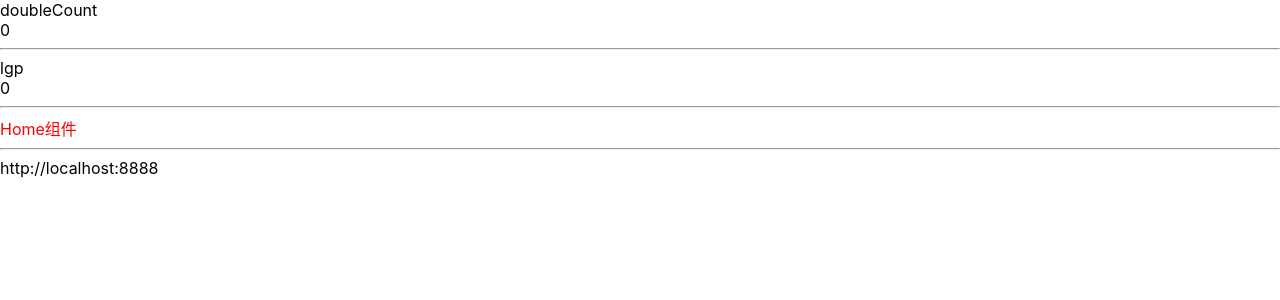
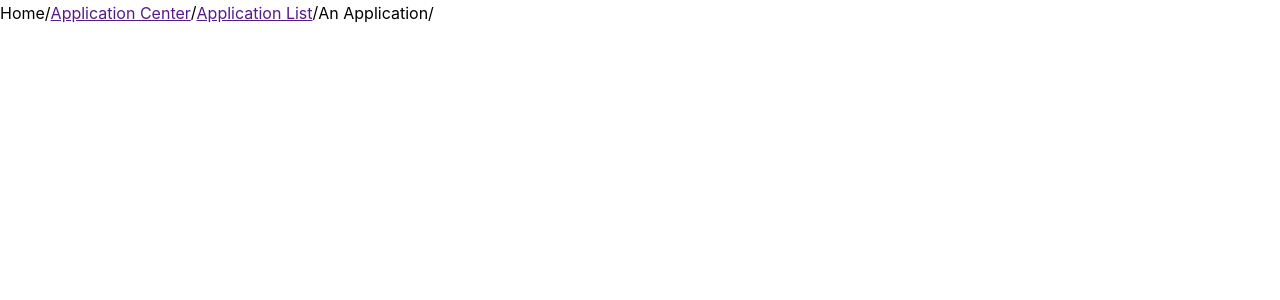
Before and after one commit to leigp555/img-link, a Vue app: page / in a window 1280 px wide. Shown: the top 300 px of the page. Built offline with nearby package versions, Linux system fonts and the light colour scheme; no server answers.

Commit message:
docs: 添加antd组件库

```diff
--- a/package.json
+++ b/package.json
@@ -39,6 +39,8 @@
     }
   },
   "dependencies": {
+    "@ant-design/icons-vue": "^6.1.0",
+    "ant-design-vue": "^3.2.15",
     "axios": "^0.27.2",
     "dayjs": "^1.11.2",
     "nprogress": "^0.2.0",
@@ -77,6 +79,7 @@
     "sass": "^1.51.0",
     "ts-jest": "^26.5.4",
     "typescript": "^4.6.4",
+    "unplugin-vue-components": "^0.22.12",
     "vite": "^2.9.9",
     "vite-plugin-compression": "^0.5.1",
     "vite-plugin-mock": "^2.9.6",
--- a/src/App.vue
+++ b/src/App.vue
@@ -1,66 +1,8 @@
 <template>
-  <div>doubleCount</div>
-  <div>{{ xx }}</div>
-  <hr />
-  <div>{{ name }}</div>
-  <div>{{ doubleCount }}</div>
-  <hr />
-  <router-view />
-  <hr />
-  <div>{{ env }}</div>
-  <div>{{ content }}</div>
+  <a-breadcrumb>
+    <a-breadcrumb-item>Home</a-breadcrumb-item>
+    <a-breadcrumb-item><a href="">Application Center</a></a-breadcrumb-item>
+    <a-breadcrumb-item><a href="">Application List</a></a-breadcrumb-item>
+    <a-breadcrumb-item>An Application</a-breadcrumb-item>
+  </a-breadcrumb>
 </template>
-
-<script setup lang="ts">
-import { computed, ref } from 'vue'
-import { storeToRefs } from 'pinia'
-// import axios, { AxiosResponse } from 'axios'
-import { useCounterStore } from '@/store'
-import httpRequest from '@/utils/axios'
-
-const env = import.meta.env.VITE_BASE_URL
-// 使用vite代理 打包后代理会被抽离使用node或者nginx做代理
-// axios
-//   .get('api/api/users/login')
-//   .then((res) => {
-//     console.log(res)
-//   })
-//   .catch((err) => {
-//     console.log(err)
-//   })
-
-const content = ref<string>('')
-httpRequest('/test', 'GET')
-  .then((res) => {
-    console.log(res)
-    content.value = res as string
-  })
-  .catch((err) => {
-    console.log(err)
-  })
-
-const store = useCounterStore()
-// 获取state 方法一
-const xx = computed(() => store.doubleCount)
-// 获取state 结构state 方法二
-const { name, doubleCount } = storeToRefs(store)
-
-// //修改state数据 方法一
-// store.counter++
-// //修改多个数据 方法二
-// store.$patch({
-//   name:"xxx",
-//   doubleCount+=1
-// })
-// //修改多个数据 方法三
-// store.$patch(state=>{
-//   state.name='xxx'
-//   state.doubleCount+=1
-//   state.arr.push(2)
-// })
-// //修改多个数据 方法四
-// //将操作封装到一个函数里面然后调用即可
-// store.changeState()
-// //您可以通过调用store 上的方法将状态重置为其初始值：$reset()
-// store.$reset()
-</script>
--- a/vite.config.ts
+++ b/vite.config.ts
@@ -4,10 +4,15 @@ import vue from '@vitejs/plugin-vue'
 import { resolve } from 'path'
 import { viteMockServe } from 'vite-plugin-mock'
 import viteCompression from 'vite-plugin-compression'
+import Components from 'unplugin-vue-components/vite'
+import { AntDesignVueResolver } from 'unplugin-vue-components/resolvers'
 
 export default defineConfig({
   plugins: [
     vue(),
+    Components({
+      resolvers: [AntDesignVueResolver()]
+    }),
     viteMockServe({
       // default
       mockPath: 'mock'
```
Also changed, not shown: components.d.ts (added, +26 -0 lines), 1 other file (tests, documents, lock files or other folders).
